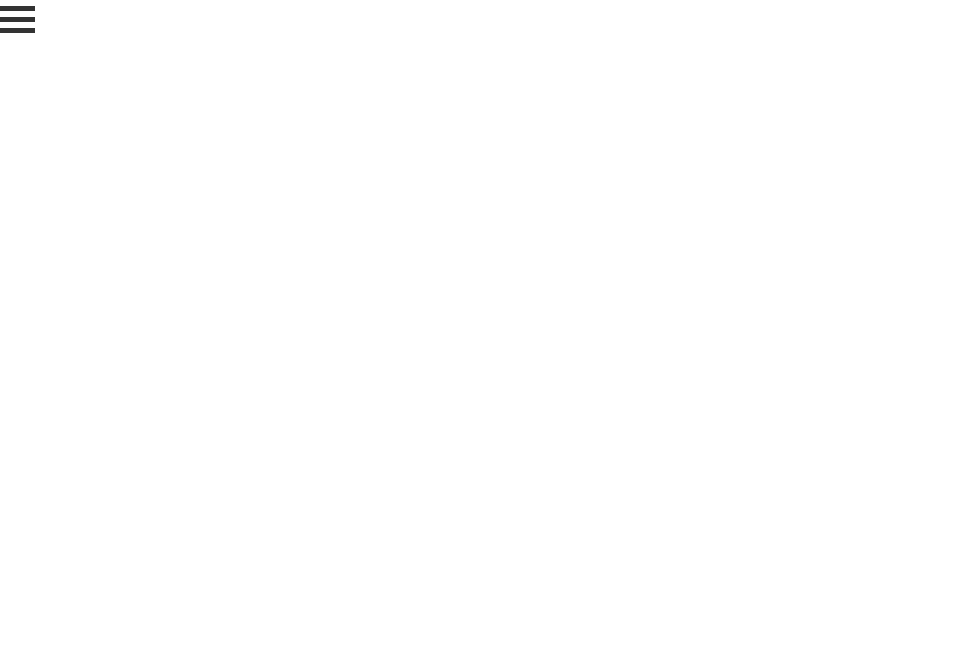
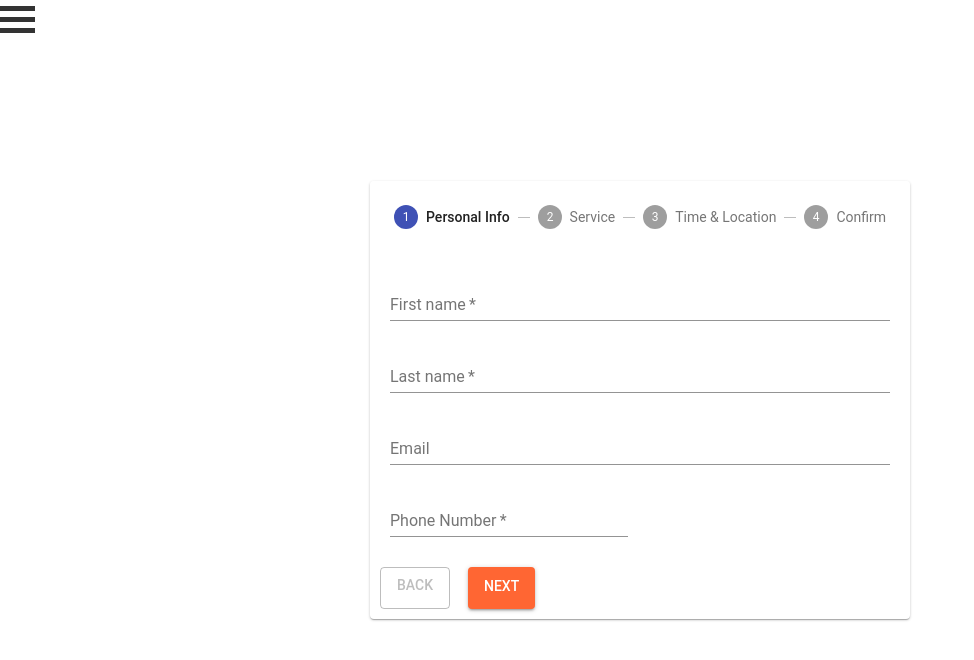
Before and after one commit to Christopher-Willis/CareProject, a React (Create React App) app in the folder client/: page /form in a window 1280 px wide. Shown: the top 660 px of the page, without its empty margins (0-974 px from the left). Built offline with nearby package versions, Linux system fonts and the light colour scheme.

Commit message:
form update route

```diff
--- a/client/src/App.js
+++ b/client/src/App.js
@@ -4,6 +4,7 @@ import { BrowserRouter as Router, Route, Link } from "react-router-dom";
 import './App.css';
 import Hamburger from './components/hamburger'
 import landingPage from './components/landingPage'
+
 // import Landing from './components/landingPage'
 
 function App() {
@@ -13,6 +14,8 @@ function App() {
         <Hamburger/>
         <div className="App-header">
         <Route path="/" exact component={landingPage} />
+        <Route path="/form" exact component={Form} />
+
         {/* <Route path="/login" exact component={LogIn} />
         <Route path="/schedule" component={Calendar} /> */}
       </div>
```
